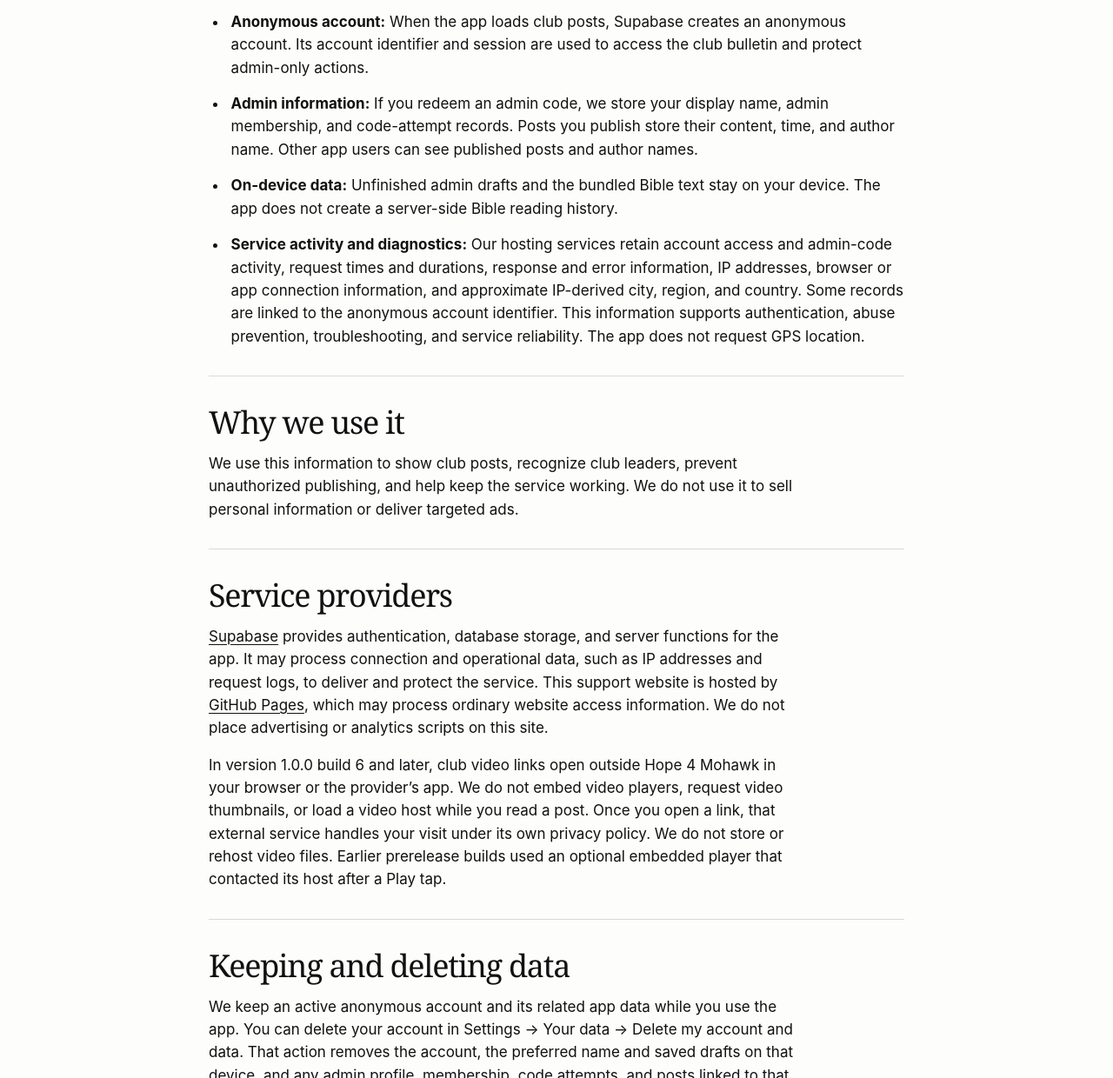
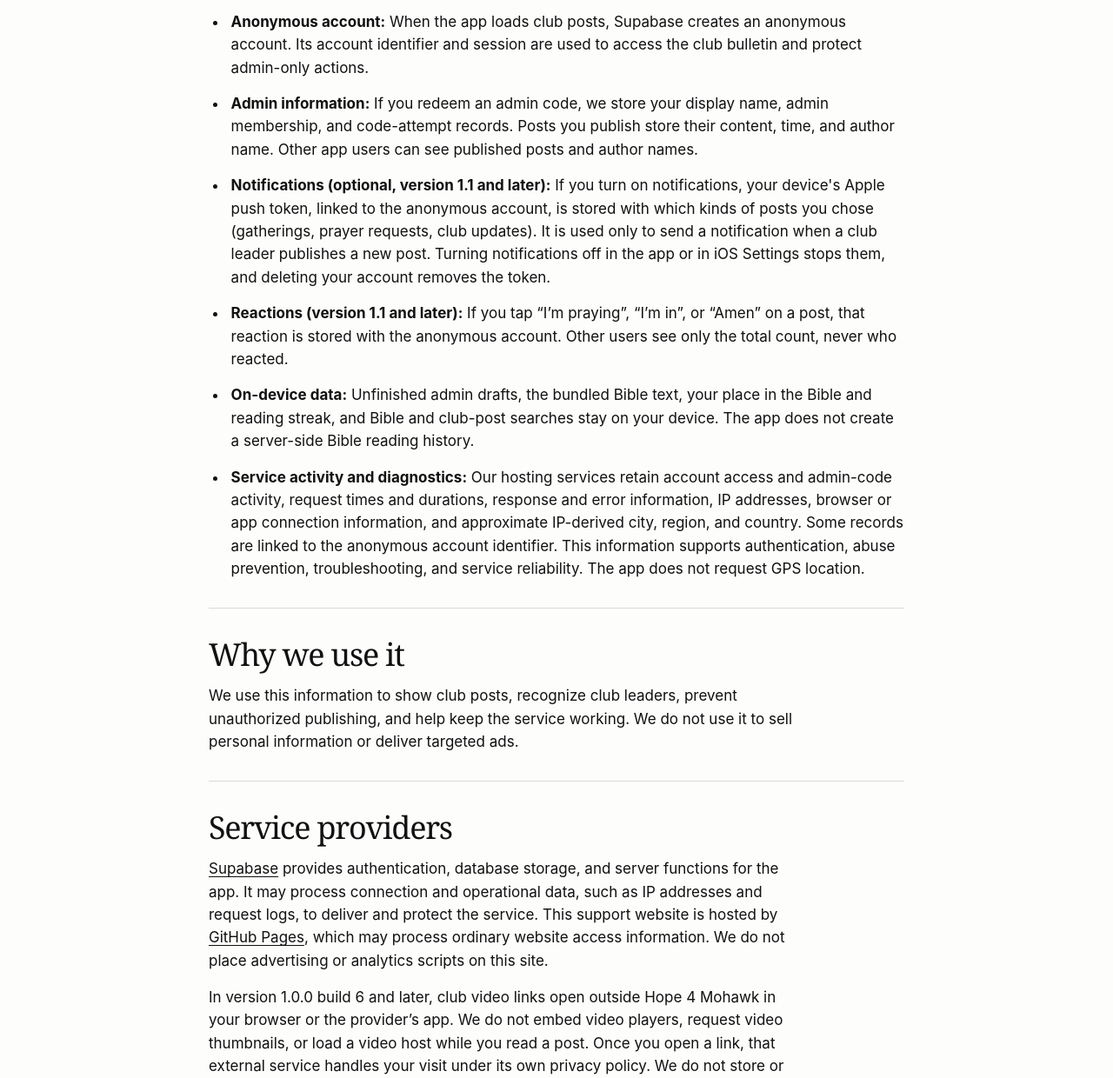
Before and after one commit to Callan-Watkins/hope4mohawk-support, a plain HTML site: page privacy.html in a window 1280 px wide. Shown: the part 682-1922 px from the top of the page at 87% size. Drawn offline with Linux system fonts and the light colour scheme.

Commit message:
Privacy: notifications, reactions, on-device reading progress (app 1.1)
Co-Authored-By: Claude Opus 5.5 <noreply@anthropic.com>

```diff
--- a/privacy.html
+++ b/privacy.html
@@ -23,7 +23,7 @@
   <main id="main" class="page policy">
     <p class="eyebrow">HOPE 4 MOHAWK · PRIVACY POLICY</p>
     <h1>Your data, plainly.</h1>
-    <p class="updated">Effective September 26, 2026</p>
+    <p class="updated">Effective October 30, 2026</p>
     <p class="intro">Hope 4 Mohawk is a small student club app. This policy explains what the app stores, why, and how to remove it. The club organizer can be reached at <a href="mailto:callans.creations1@gmail.com">callans.creations1@gmail.com</a>.</p>
 
     <section>
@@ -32,7 +32,9 @@
         <li><strong>Student name:</strong> The name you enter is kept on your device to personalize the app. Students do not need to enter an email address or password.</li>
         <li><strong>Anonymous account:</strong> When the app loads club posts, Supabase creates an anonymous account. Its account identifier and session are used to access the club bulletin and protect admin-only actions.</li>
         <li><strong>Admin information:</strong> If you redeem an admin code, we store your display name, admin membership, and code-attempt records. Posts you publish store their content, time, and author name. Other app users can see published posts and author names.</li>
-        <li><strong>On-device data:</strong> Unfinished admin drafts and the bundled Bible text stay on your device. The app does not create a server-side Bible reading history.</li>
+        <li><strong>Notifications (optional, version 1.1 and later):</strong> If you turn on notifications, your device's Apple push token, linked to the anonymous account, is stored with which kinds of posts you chose (gatherings, prayer requests, club updates). It is used only to send a notification when a club leader publishes a new post. Turning notifications off in the app or in iOS Settings stops them, and deleting your account removes the token.</li>
+        <li><strong>Reactions (version 1.1 and later):</strong> If you tap “I’m praying”, “I’m in”, or “Amen” on a post, that reaction is stored with the anonymous account. Other users see only the total count, never who reacted.</li>
+        <li><strong>On-device data:</strong> Unfinished admin drafts, the bundled Bible text, your place in the Bible and reading streak, and Bible and club-post searches stay on your device. The app does not create a server-side Bible reading history.</li>
         <li><strong>Service activity and diagnostics:</strong> Our hosting services retain account access and admin-code activity, request times and durations, response and error information, IP addresses, browser or app connection information, and approximate IP-derived city, region, and country. Some records are linked to the anonymous account identifier. This information supports authentication, abuse prevention, troubleshooting, and service reliability. The app does not request GPS location.</li>
       </ul>
     </section>
@@ -50,7 +52,7 @@
 
     <section>
       <h2>Keeping and deleting data</h2>
-      <p>We keep an active anonymous account and its related app data while you use the app. You can delete your account in Settings → Your data → Delete my account and data. That action removes the account, the preferred name and saved drafts on that device, and any admin profile, membership, code attempts, and posts linked to that account. Used-code records may remain without an account identifier to help protect the code system.</p>
+      <p>We keep an active anonymous account and its related app data while you use the app. You can delete your account in Settings → Your data → Delete my account and data. That action removes the account, the preferred name and saved drafts on that device, notification registrations and reactions, and any admin profile, membership, code attempts, and posts linked to that account. Used-code records may remain without an account identifier to help protect the code system.</p>
       <p>Service-provider logs and backups may remain for their normal operational retention periods after in-app deletion. If you cannot use the app’s deletion control or want help with a privacy request, email <a href="mailto:callans.creations1@gmail.com?subject=Hope%204%20Mohawk%20privacy%20request">callans.creations1@gmail.com</a>. Please do not include an admin code or sensitive student details in the request.</p>
     </section>
 
```
